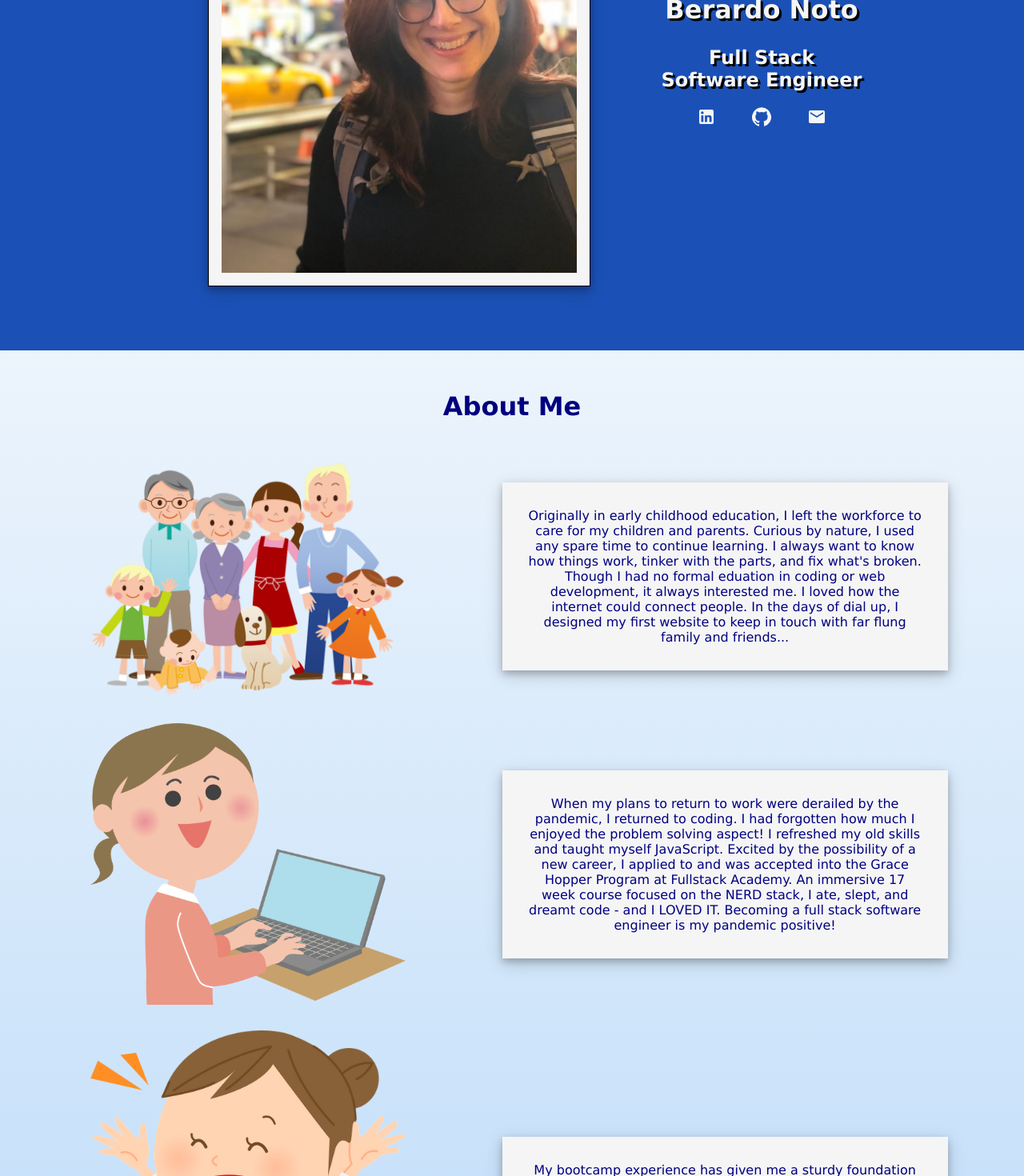
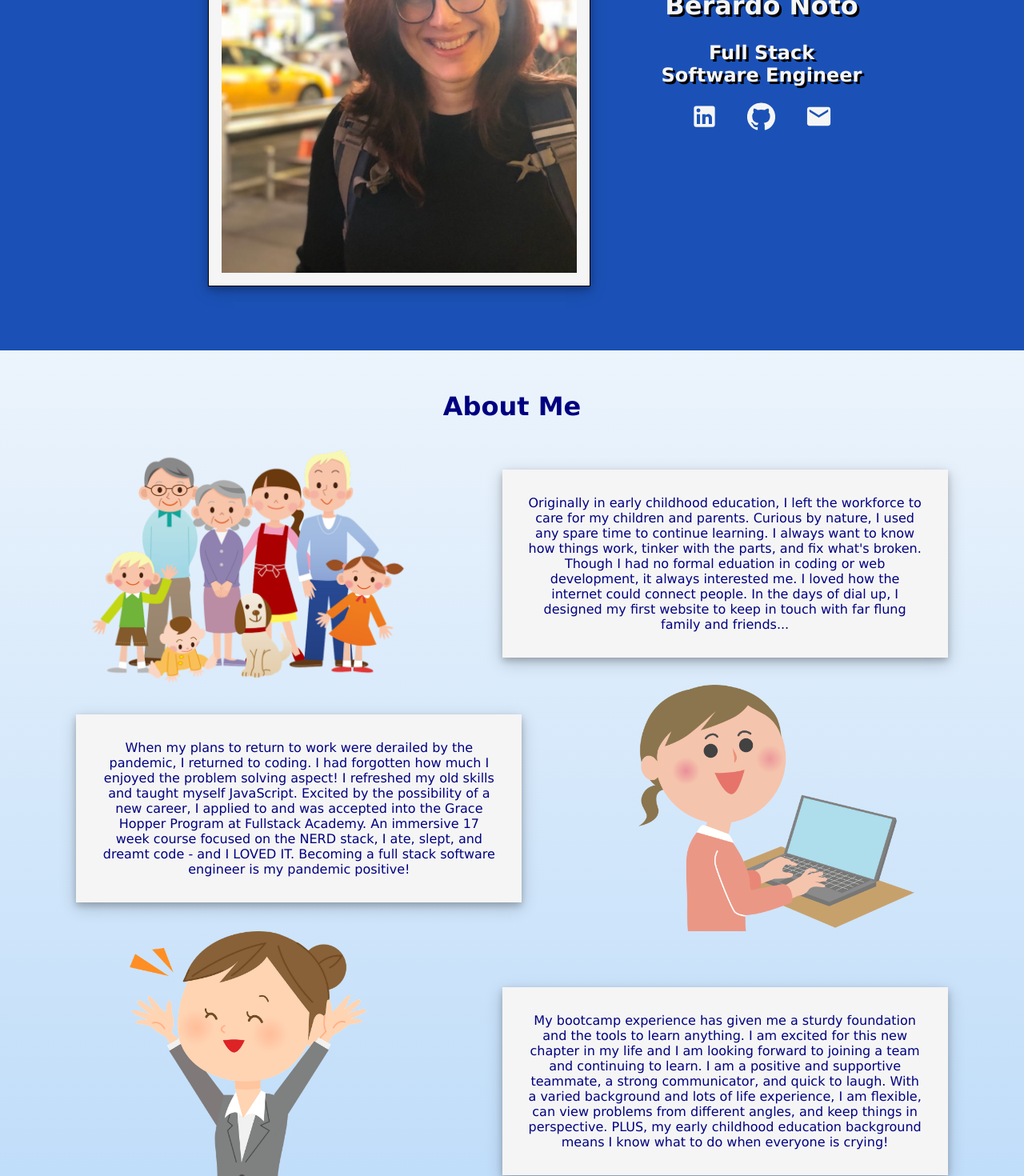
Before and after one commit to heathernoto/StarterPortfolio, a React (Create React App) app: page / in a window 1280 px wide. Shown: the part 380-1850 px from the top of the page at 80% size. Built offline with nearby package versions, Linux system fonts and the light colour scheme.

Commit message:
flipped code cartoon to right side

```diff
--- a/public/style.css
+++ b/public/style.css
@@ -27,7 +27,7 @@ h3 {
 }
 
 /* ALL LINKS THROUGHOUT */
-a:hover.landing-links,
+a:hover.landing__links,
 a:hover.project-links-icon,
 a:hover.contact-icons {
   color: #da1e85;
--- a/src/AboutMe/AboutMe.css
+++ b/src/AboutMe/AboutMe.css
@@ -31,8 +31,18 @@
   box-shadow: 0 4px 8px 0 rgba(0, 0, 0, 0.2), 0 6px 20px 0 rgba(0, 0, 0, 0.19);
 }
 
-.about-me__pic {
+.about-me__pic-family {
   width: 80%;
+  height: auto;
+  align-self: center;
+}
+.about-me__pic-code {
+  width: 70%;
+  height: auto;
+  align-self: center;
+}
+.about-me__pic-hooray {
+  width: 60%;
   height: auto;
   align-self: center;
 }
--- a/src/AboutMe/AboutMe.js
+++ b/src/AboutMe/AboutMe.js
@@ -9,7 +9,7 @@ export default function AboutMe() {
       <h1>About Me</h1>
       <div className="about-me__box">
         <div className="about-me__box-img">
-          <img alt="family" src={family} className="about-me__pic" />
+          <img alt="family" src={family} className="about-me__pic-family" />
         </div>
         <div className="about-me__box-text">
           Originally in early childhood education, I left the workforce to care
@@ -23,9 +23,6 @@ export default function AboutMe() {
       </div>
 
       <div className="about-me__box">
-        <div className="about-me__box-img">
-          <img alt="coding" src={coding} className="about-me__pic" />
-        </div>
         <div className="about-me__box-text">
           When my plans to return to work were derailed by the pandemic, I
           returned to coding. I had forgotten how much I enjoyed the problem
@@ -36,10 +33,13 @@ export default function AboutMe() {
           and dreamt code - and I LOVED IT. Becoming a full stack software
           engineer is my pandemic positive!
         </div>
+        <div className="about-me__box-img">
+          <img alt="coding" src={coding} className="about-me__pic-code" />
+        </div>
       </div>
       <div className="about-me__box">
         <div className="about-me__box-img">
-          <img alt="jumping" src={business} className="about-me__pic" />
+          <img alt="jumping" src={business} className="about-me__pic-hooray" />
         </div>
         <div className="about-me__box-text">
           My bootcamp experience has given me a sturdy foundation and the tools
--- a/src/Landing/Landing.js
+++ b/src/Landing/Landing.js
@@ -28,7 +28,7 @@ export default function Landing() {
             rel="noreferrer"
             target="_blank"
             href="https://www.aedin.com/in/heather-berardo-noto ">
-            <LinkedInIcon />
+            <LinkedInIcon fontSize="large" />
           </a>
 
           <a
@@ -37,7 +37,7 @@ export default function Landing() {
             rel="noreferrer"
             target="_blank"
             href="https://github.com/heathernoto">
-            <GitHubIcon />
+            <GitHubIcon fontSize="large" />
           </a>
           <a
             className="landing__links"
@@ -45,7 +45,7 @@ export default function Landing() {
             rel="noreferrer"
             target="_blank"
             href="mailto:heather.noto@gmail.com">
-            <EmailIcon />
+            <EmailIcon fontSize="large" />
           </a>
         </div>
       </div>
```
